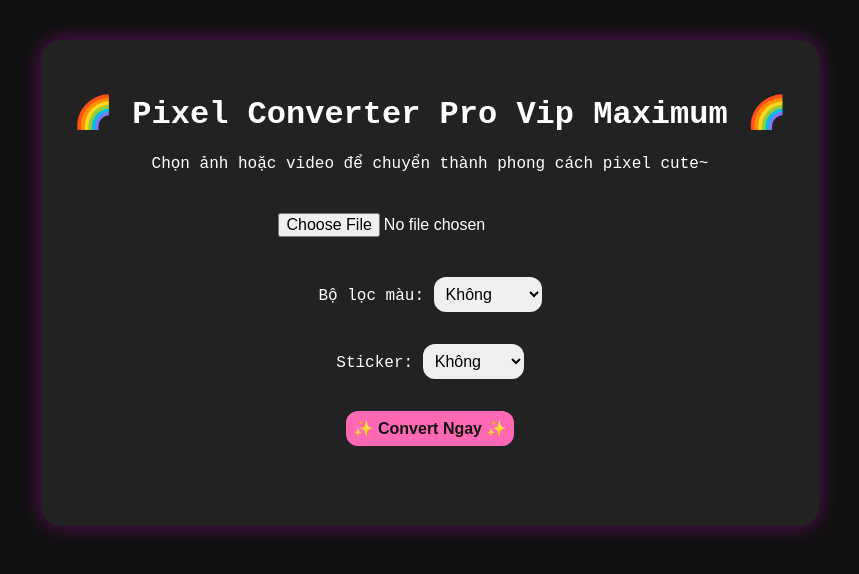
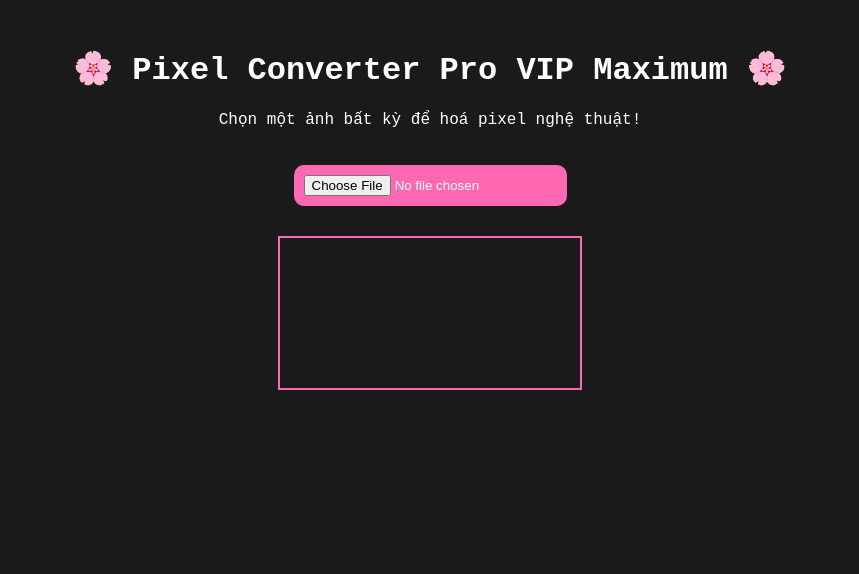
Before and after one commit to Bhuynee/pixel, a plain HTML site: page index.html in a window 1280 px wide. Shown: the whole page, without its empty margins (210-1069 px from the left). Drawn offline with Linux system fonts and the light colour scheme.

Commit message:
Update index.html

```diff
--- a/index.html
+++ b/index.html
@@ -1,94 +1,42 @@
-<!DOCTYPE html><html lang="en">
+<!DOCTYPE html>
+<html lang="en">
 <head>
   <meta charset="UTF-8">
-  <meta name="viewport" content="width=device-width, initial-scale=1.0">
-  <title>Pixel Converter Pro Vip Maximum</title>
+  <title>Pixel Converter Pro VIP</title>
   <style>
     body {
       font-family: 'Courier New', monospace;
-      background-color: #111;
+      background-color: #1a1a1a;
       color: #fff;
       text-align: center;
-      padding: 2rem;
+      padding: 20px;
     }
-    .container {
-      background: #222;
-      padding: 2rem;
-      border-radius: 20px;
-      box-shadow: 0 0 20px rgba(255, 0, 255, 0.3);
-      display: inline-block;
-    }
-    input, select, button {
-      margin: 1rem 0;
-      padding: 0.5rem;
-      border-radius: 12px;
+
+    input[type="file"] {
+      margin-top: 20px;
+      background: hotpink;
+      color: white;
+      padding: 10px;
+      border-radius: 10px;
       border: none;
-      font-size: 1rem;
-    }
-    button {
-      background-color: hotpink;
-      color: #111;
-      font-weight: bold;
       cursor: pointer;
     }
-    #preview {
-      margin-top: 2rem;
+
+    canvas {
+      margin-top: 30px;
+      border: 2px solid hotpink;
+      image-rendering: pixelated;
+      max-width: 100%;
     }
   </style>
 </head>
 <body>
-  <div class="container">
-    <h1>🌈 Pixel Converter Pro Vip Maximum 🌈</h1>
-    <p>Chọn ảnh hoặc video để chuyển thành phong cách pixel cute~</p><input type="file" id="fileInput" accept="image/*,video/*">
-<br>
-<label for="filter">Bộ lọc màu:</label>
-<select id="filter">
-  <option value="none">Không</option>
-  <option value="gameboy">GameBoy</option>
-  <option value="lava">Lava</option>
-  <option value="pastel">Pastel</option>
-</select>
-<br>
-<label for="sticker">Sticker:</label>
-<select id="sticker">
-  <option value="none">Không</option>
-  <option value="cat">🐱 Mèo</option>
-  <option value="slime">🟣 Slime</option>
-  <option value="bear">🧸 Gấu</option>
-</select>
-<br>
-<button id="convertBtn">✨ Convert Ngay ✨</button>
-<div id="preview"></div>
+  <h1>🌸 Pixel Converter Pro VIP Maximum 🌸</h1>
+  <p>Chọn một ảnh bất kỳ để hoá pixel nghệ thuật!</p>
+  <input type="file" id="fileInput" accept="image/*">
+  <br>
+  <canvas id="previewCanvas"></canvas>
 
-  </div>  <script>
-    const fileInput = document.getElementById('fileInput');
-    const convertBtn = document.getElementById('convertBtn');
-    const preview = document.getElementById('preview');
-    const filter = document.getElementById('filter');
-    const sticker = document.getElementById('sticker');
-
-    convertBtn.addEventListener('click', () => {
-      const file = fileInput.files[0];
-      if (!file) {
-        alert("Hãy chọn ảnh hoặc video trước đã nha ~ 😭");
-        return;
-      }
-
-      // Hiện preview tạm thời fake xử lý
-      const fileURL = URL.createObjectURL(file);
-      let output = '';
-
-      if (file.type.startsWith('image')) {
-        output = `<img src="${fileURL}" style="width:300px;border-radius:20px;">`;
-      } else if (file.type.startsWith('video')) {
-        output = `<video src="${fileURL}" controls style="width:300px;border-radius:20px;"></video>`;
-      }
-
-      if (sticker.value !== 'none') {
-        output += `<p style="font-size:3rem">${sticker.options[sticker.selectedIndex].text}</p>`;
-      }
-
-      preview.innerHTML = output + `<p style="margin-top:1rem;">✅ Đã chuyển kiểu pixel (${filter.value})</p>`;
-    });
-  </script></body>
+  <script src="script.js"></script>
+</body>
 </html>
```
